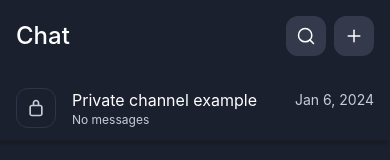
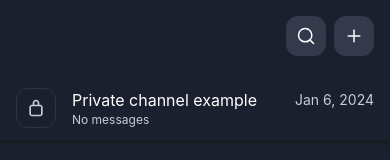
Before and after one commit to juliagarkusha/RN_Chat, a React Native app: screen /Chats in a window 390 px wide. Shown: the top 160 px of the page. Built offline with nearby package versions, Linux system fonts and the light colour scheme.

Commit message:
added domashka

```diff
--- a/src/components/common/Chat/ChatHeader/ChatHeader.tsx
+++ b/src/components/common/Chat/ChatHeader/ChatHeader.tsx
@@ -22,7 +22,15 @@ const ChatHeader = () => {
     return (
         <View style={styles.header}>
             <View style={styles.headerRow}>
-                <Text style={h1}>Chat</Text>
+                { searchVisible &&
+                  <TextInput
+                    style={styles.textInput}
+                    placeholder="Search"
+                    onChangeText={setSearchValue}
+                    value={searchValue}
+                    placeholderTextColor={colors.gray600}
+                  />
+                }
                 <View style={styles.actions}>
                     <Button
                         viewType="icon"
@@ -36,17 +44,6 @@ const ChatHeader = () => {
                     />
                 </View>
             </View>
-            { searchVisible &&
-              <View style={styles.search}>
-                <TextInput
-                  style={styles.textInput}
-                  placeholder="Search"
-                  onChangeText={setSearchValue}
-                  value={searchValue}
-                  placeholderTextColor={colors.gray600}
-                />
-              </View>
-            }
         </View>
 );
 };
--- a/src/components/common/Chat/ChatHeader/styles.ts
+++ b/src/components/common/Chat/ChatHeader/styles.ts
@@ -18,18 +18,19 @@ const styles = StyleSheet.create({
         gap: CONSTANTS.GAP/2,
     },
     textInput: {
-        width: Dimensions.get('window').width - CONSTANTS.GAP*2,
+        width: Dimensions.get('window').width - CONSTANTS.GAP*4 - 80,
         borderWidth: 1,
         borderColor: "#34394B",
         backgroundColor: "#34394B",
         color: "#ffffff",
         borderRadius: 8,
         padding: 8,
-        minHeight: 40
+        minHeight: 40,
+        marginRight: 24,
     },
     headerRow: {
         flexDirection: 'row',
-        justifyContent: 'space-between',
+        justifyContent: 'flex-end',
         alignItems: 'center',
         width: Dimensions.get('window').width - CONSTANTS.GAP*2,
     }
```
